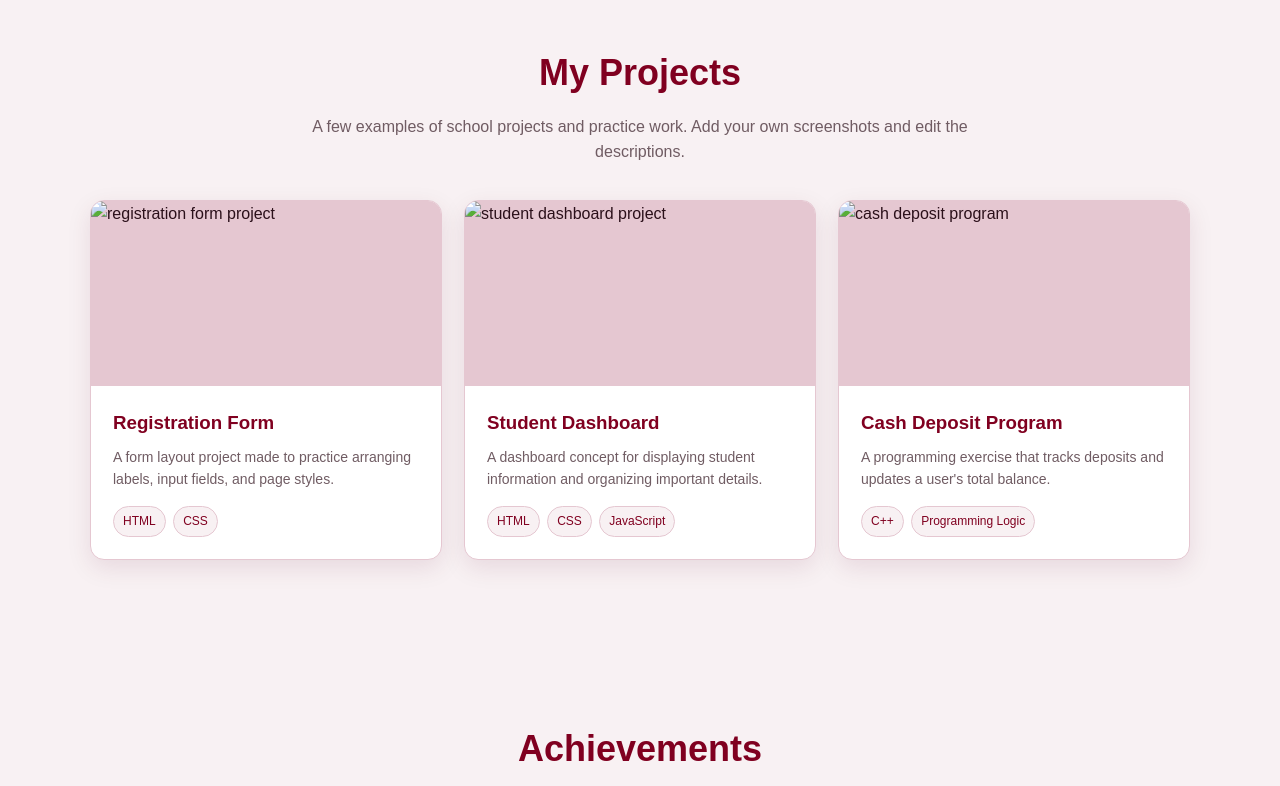
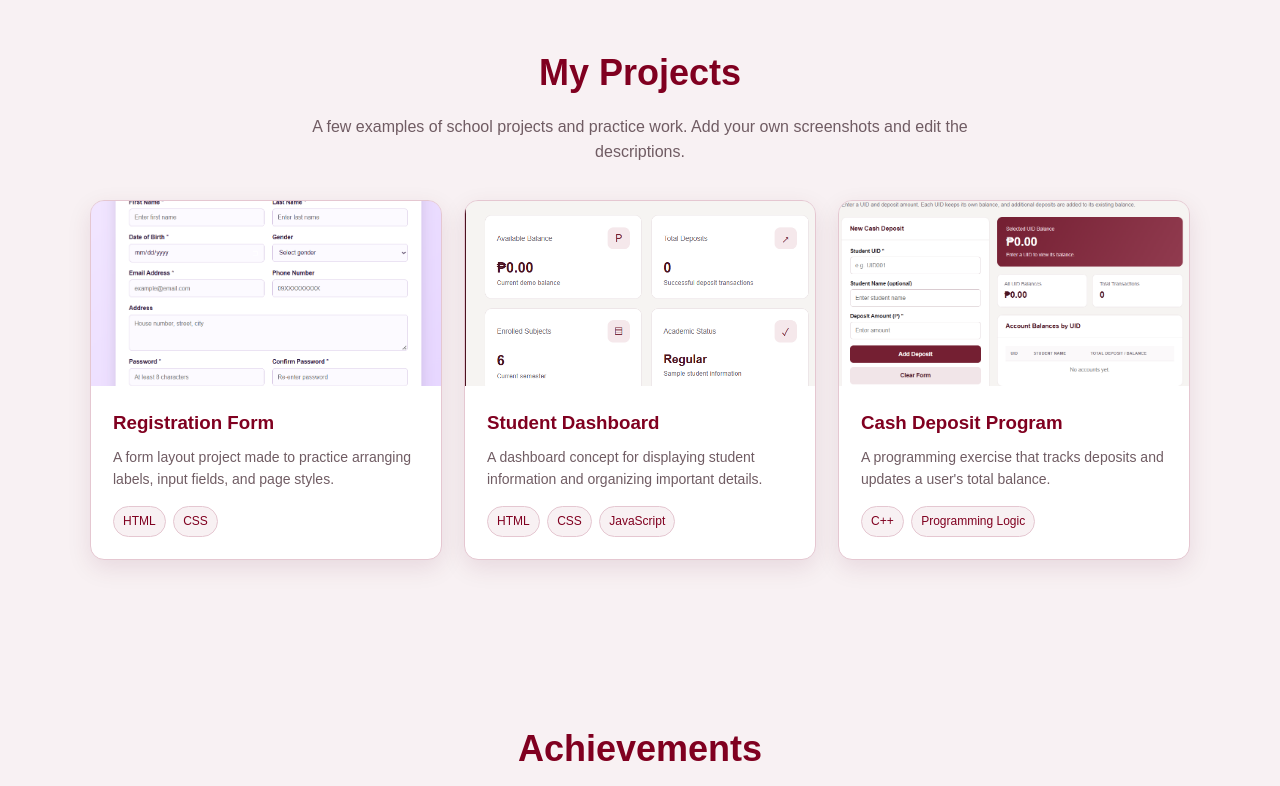
Before and after one commit to mygalerodullendo-lang/Portfolio, a plain HTML site: page Mylene Portfolio.html in a window 1280 px wide. Shown: the part 2000-2786 px from the top of the page. Drawn offline with Linux system fonts and the light colour scheme.

Commit message:
Update image paths to include 'mylene' directory

```diff
--- a/Mylene Portfolio.html
+++ b/Mylene Portfolio.html
@@ -164,7 +164,7 @@
             overflow: hidden;
             background:
                 linear-gradient(90deg, rgba(43, 8, 23, 0.82), rgba(43, 8, 23, 0.38)),
-                url("cv1.jpg") center / cover no-repeat;
+                url("mylene/cv1.jpg") center / cover no-repeat;
             color: white;
         }
 
@@ -742,7 +742,7 @@
                 </div>
 
                 <div class="profile-wrap">
-                    <img src="pf1.jpg" alt="Profile picture of Your Full Name"
+                    <img src="mylene/pf1.jpg" alt="Profile picture of Your Full Name"
                          class="profile-image">
                     <p class="profile-caption">Student • Learner • Future Professional</p>
                 </div>
@@ -842,7 +842,7 @@
 
                 <div class="projects-grid">
                     <article class="project-card">
-                        <img src="regform.png" alt="registration form project"
+                        <img src="mylene/regform.png" alt="registration form project"
                              class="project-image" loading="lazy">
                         <div class="project-content">
                             <h3>Registration Form</h3>
@@ -853,7 +853,7 @@
                     </article>
 
                     <article class="project-card">
-                        <img src="student.png" alt="student dashboard project"
+                        <img src="mylene/student.png" alt="student dashboard project"
                              class="project-image" loading="lazy">
                         <div class="project-content">
                             <h3>Student Dashboard</h3>
@@ -865,7 +865,7 @@
                     </article>
 
                     <article class="project-card">
-                        <img src="cash.png" alt="cash deposit program"
+                        <img src="mylene/cash.png" alt="cash deposit program"
                              class="project-image" loading="lazy">
                         <div class="project-content">
                             <h3>Cash Deposit Program</h3>
```
